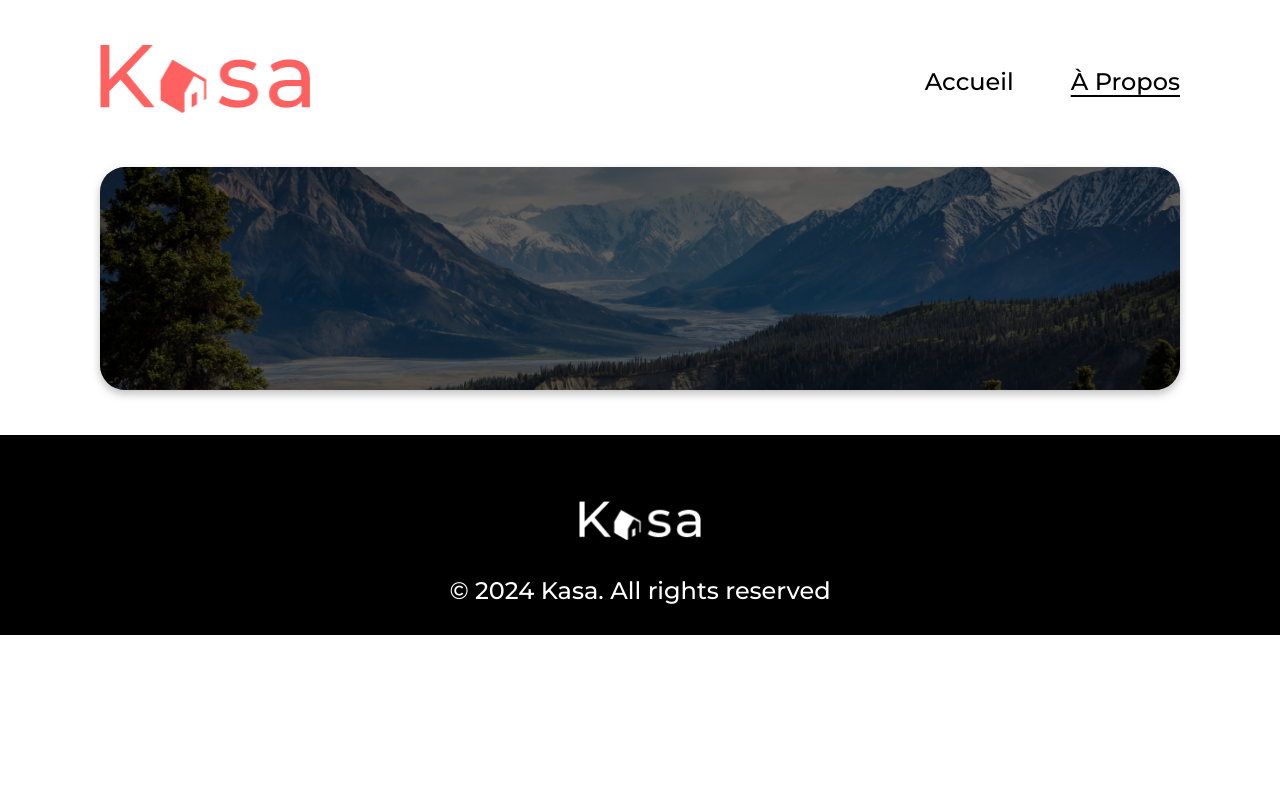
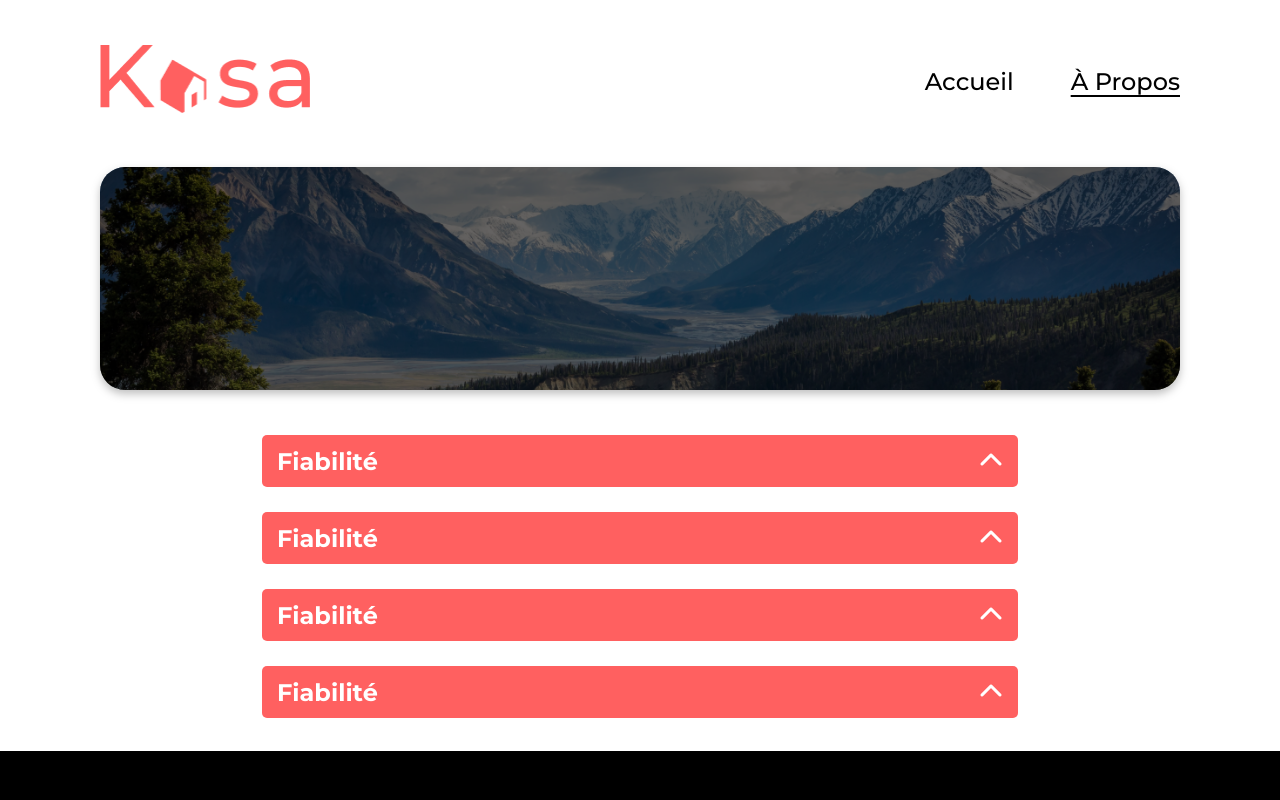
Before and after one commit to NicolasOsborne/oc-projet-8, a React (Vite) app: page /about in a window 1280 px wide. Shown: the top 800 px of the page. Built offline with nearby package versions, Linux system fonts and the light colour scheme.

Commit message:
Création du component Collapse - Animation du dropdown au clic avec useState - Ajout des Collapse à la page About

```diff
--- a/index.html
+++ b/index.html
@@ -6,6 +6,7 @@
   <link rel="icon" type="image/svg+xml" href="/kasa-favicon.png" />
   <meta name="viewport" content="width=device-width, initial-scale=1.0" />
   <title>Kasa</title>
+  <script src="https://kit.fontawesome.com/094ae6d327.js" crossorigin="anonymous"></script>
 </head>
 
 <body>
--- a/src/components/Collapse.jsx
+++ b/src/components/Collapse.jsx
@@ -1,5 +1,35 @@
+import { useState } from 'react'
+
 const Collapse = () => {
-  return <div></div>
+  const [isCollapsed, setIsCollapsed] = useState(true)
+  const handleCollapse = () => {
+    setIsCollapsed(!isCollapsed)
+  }
+
+  return (
+    <div className='collapse-menu'>
+      <div className='collapse-menu-bar'>
+        <h2 className='collapse-menu-title'>Fiabilité</h2>
+        <i
+          className={`fa-solid fa-chevron-up collapse-menu-chevron ${
+            isCollapsed ? '' : 'collapse-menu-chevron-dropdown'
+          }`}
+          onClick={handleCollapse}
+        />
+      </div>
+      <div
+        className={`collapse-menu-content ${
+          isCollapsed ? '' : 'collapse-menu-content-dropdown'
+        }`}
+      >
+        <p>
+          Les annonces postées sur Kasa garantissent une fiabilité totale. Les
+          photos sont conformes aux logements, et toutes les informations sont
+          régulièrement vérifiées par nos équipes.
+        </p>
+      </div>
+    </div>
+  )
 }
 
 export default Collapse
--- a/src/pages/About.jsx
+++ b/src/pages/About.jsx
@@ -11,10 +11,12 @@
         bannerTitle1={''}
         bannerTitle2={''}
       />
-      <Collapse />
-      <Collapse />
-      <Collapse />
-      <Collapse />
+      <div className='collapse-container'>
+        <Collapse />
+        <Collapse />
+        <Collapse />
+        <Collapse />
+      </div>
     </>
   )
 }
--- a/src/styles/components/_collapse.scss
+++ b/src/styles/components/_collapse.scss
@@ -0,0 +1,53 @@
+.collapse-menu {
+   width: 100%;
+
+   .collapse-menu-bar {
+      height: 52px;
+      background-color: $primary-color;
+      border-radius: 5px;
+      display: flex;
+      flex-direction: row;
+      justify-content: space-between;
+      align-items: center;
+      padding: 0 15px 0 15px;
+      position: relative;
+      z-index: 1;
+
+
+      .collapse-menu-title {
+         font-size: 24px;
+         font-weight: bold;
+         color: $white;
+      }
+
+      .collapse-menu-chevron {
+         color: $white;
+         font-size: 24px;
+         cursor: pointer;
+         transition: transform 0.5s ease;
+
+         &.collapse-menu-chevron-dropdown {
+            transform: rotate(-180deg);
+         }
+      }
+   }
+
+   .collapse-menu-content {
+      font-size: 18px;
+      font-weight: 400;
+      background-color: $secondary-color;
+      border-radius: 0 0 5px 5px;
+      margin-top: -5px;
+      height: 0;
+      opacity: 0;
+      transform: translateY(-52px);
+      transition: all 0.5s ease-in-out, padding 0s;
+
+      &.collapse-menu-content-dropdown {
+         padding: 20px;
+         height: auto;
+         opacity: 1;
+         transform: translateY(0);
+      }
+   }
+}
--- a/src/styles/pages/_about.scss
+++ b/src/styles/pages/_about.scss
@@ -0,0 +1,7 @@
+.collapse-container {
+   display: flex;
+   flex-direction: column;
+   gap: 30px;
+   width: 70%;
+   margin: 0 auto 38px auto;
+}
```
Also changed, not shown: src/data/about.json (added, +22 -0 lines).
